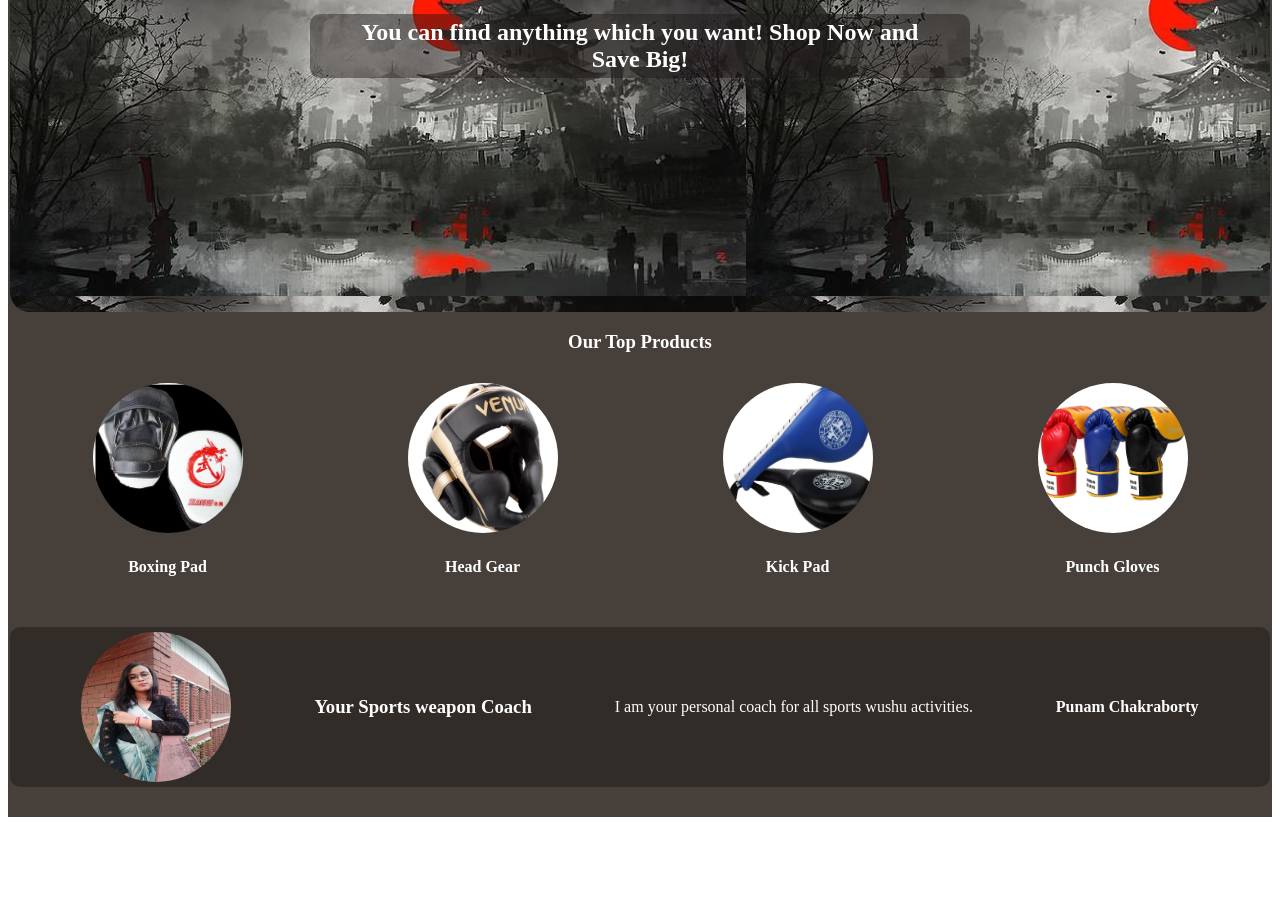
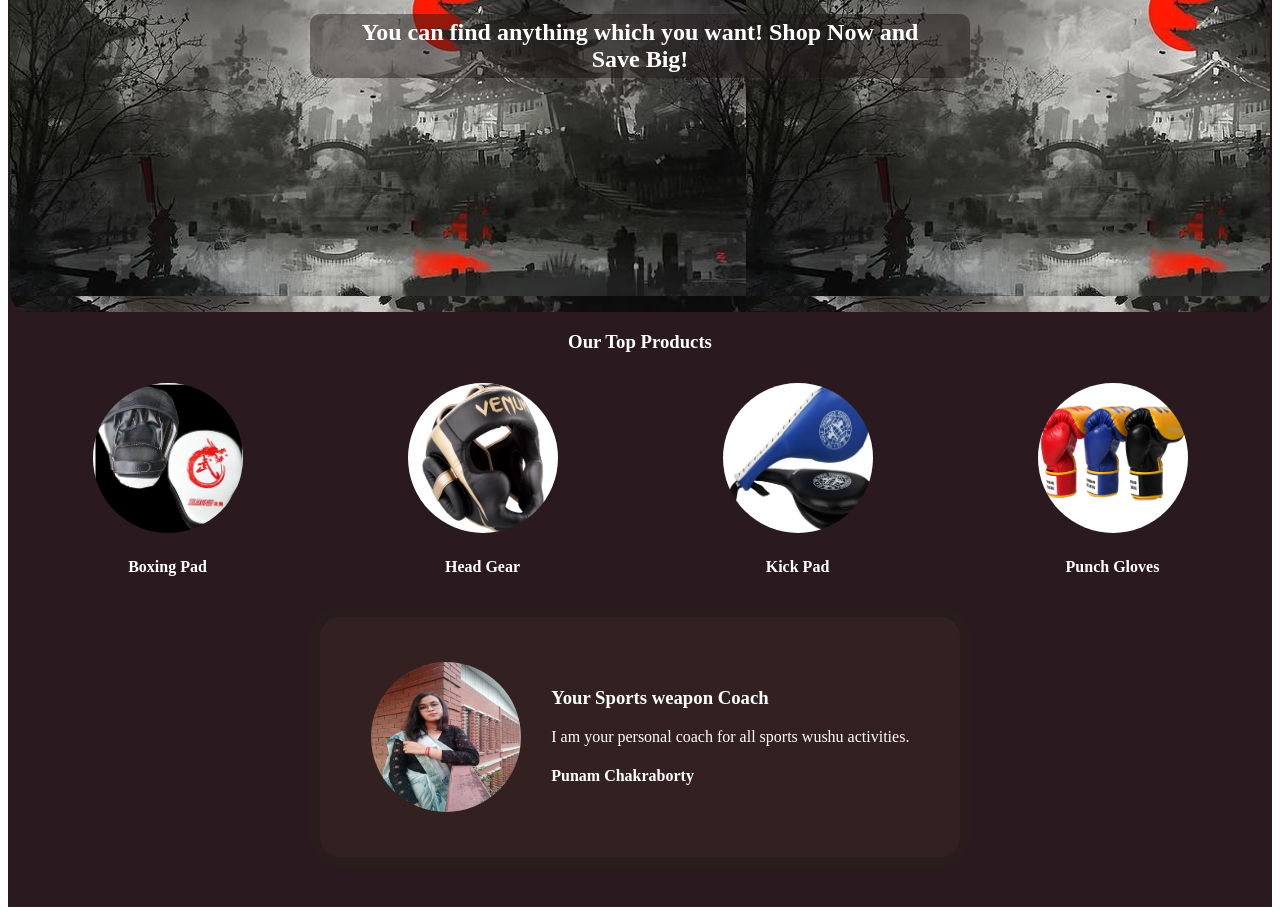
Before and after one commit to punammomi/Homepage, a plain HTML site: page index.html in a window 1280 px wide. Shown: the part 128-1043 px from the top of the page. Before the commit the page ends 953 px from the top, so only its background shows below. Drawn offline with Linux system fonts and the light colour scheme.

Commit message:
adjust business card using width and height

```diff
--- a/index.html
+++ b/index.html
@@ -42,10 +42,12 @@
 
     <div id ="coach">
     <img src="Images/its me.jpg">
+    <div>
     <h3>Your Sports weapon Coach</h3>
     <p>I am your personal coach for all sports wushu activities.</p>
     <h4>Punam Chakraborty</h4>
     </div>
+
 </div>
 </body>
 </html>
--- a/style.css
+++ b/style.css
@@ -39,18 +39,21 @@ img{
 .container{
     color:white;
     margin-top: 30px;
-    background-color: #463F3A;
+    background: #2a1a1f;
     padding:0px 2px 30px 2px;
 
 }
 
 #coach{
-    margin-top: 30px;
-    background-color: #1d161777;
-    border-radius: 10px;
-    padding: 5px 30px;
+    width:600px;
+    height: 200px;
+    border:10px solid#1d161777;
+    margin: 10px auto;
+    padding: 20px;
     display: flex;
-    justify-content: space-around;
+    text-align: left;
     align-items: center;
-    text-align: center;
+    justify-content: space-evenly;
+    background: #3e2a2679;
+    border-radius: 30px;
 }
```
